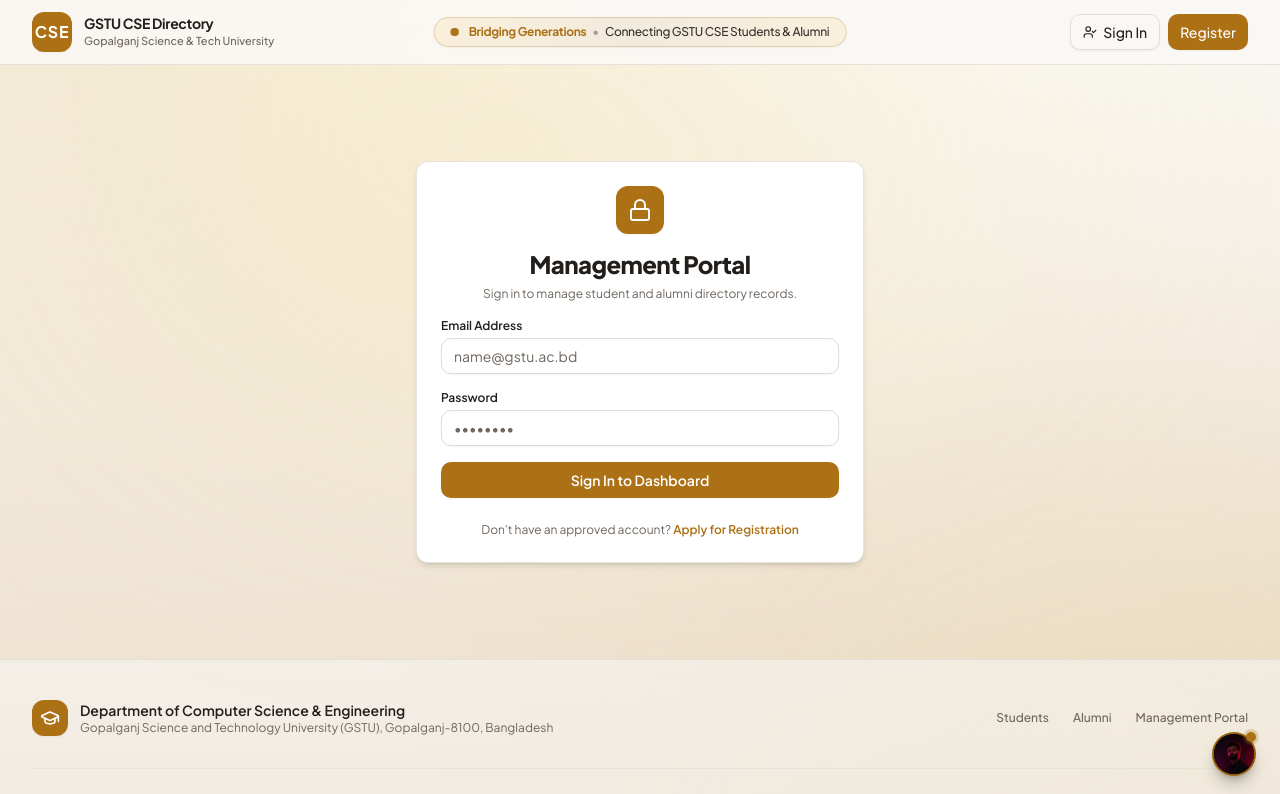
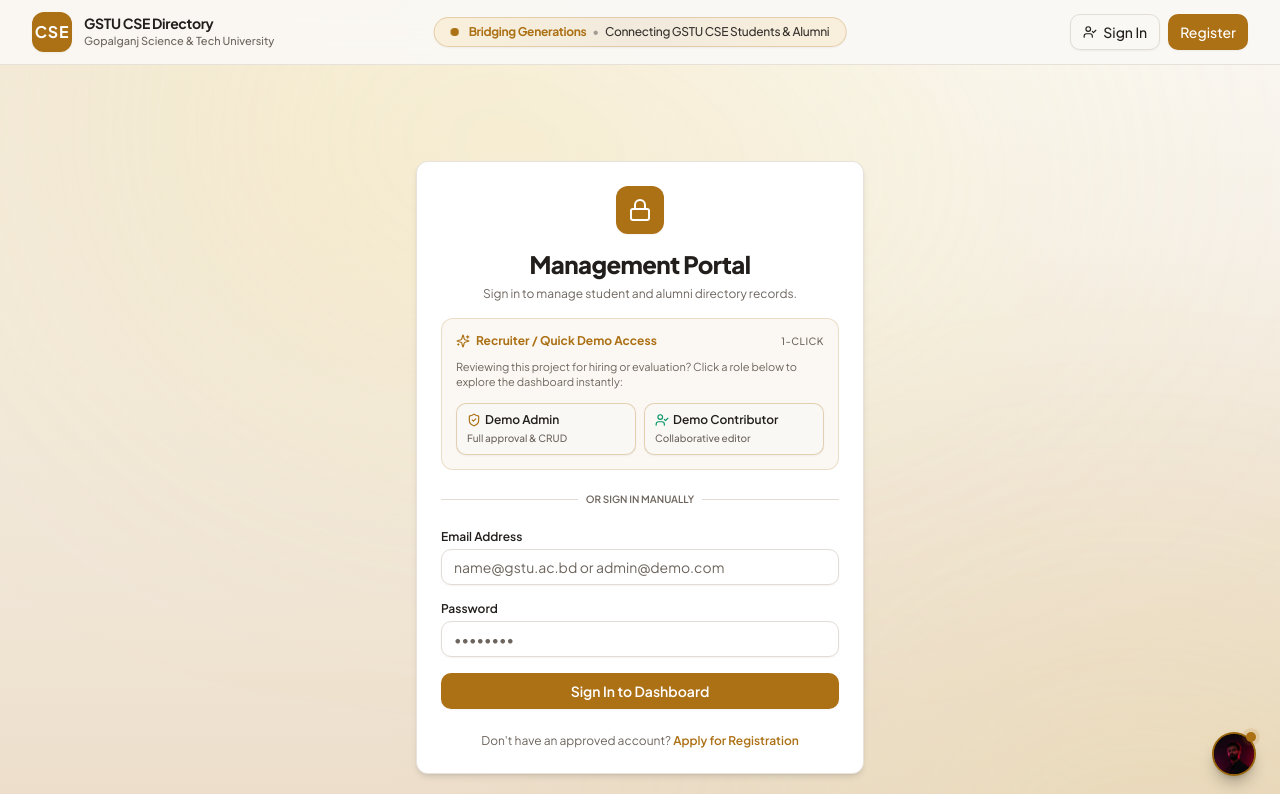
Before and after one commit to mushfiq693-dotcom/CSE-Sync, a Next.js app: page /login in a window 1280 px wide. Shown: the top 794 px of the page. Built offline with nearby package versions, Linux system fonts and the light colour scheme; no server answers.

Commit message:
intern demo

```diff
--- a/src/app/(auth)/login/page.tsx
+++ b/src/app/(auth)/login/page.tsx
@@ -7,21 +7,27 @@ import { Button } from '@/client/components/ui/button';
 import { Input } from '@/client/components/ui/input';
 import { Card, CardContent, CardHeader, CardTitle, CardDescription } from '@/client/components/ui/card';
 import { loginAction } from '@/server/actions/auth.actions';
-import { Loader2, AlertCircle, Clock, Lock } from 'lucide-react';
+import { Loader2, AlertCircle, Clock, Lock, Sparkles, ShieldCheck, UserCheck } from 'lucide-react';
 
 export default function LoginPage() {
   const router = useRouter();
+  const [email, setEmail] = React.useState('');
+  const [password, setPassword] = React.useState('');
   const [isSubmitting, setIsSubmitting] = React.useState(false);
+  const [demoLoadingRole, setDemoLoadingRole] = React.useState<'admin' | 'user' | null>(null);
   const [errorMessage, setErrorMessage] = React.useState<string | null>(null);
   const [isPendingApproval, setIsPendingApproval] = React.useState(false);
 
-  const handleSubmit = async (e: React.FormEvent<HTMLFormElement>) => {
-    e.preventDefault();
+  const executeLogin = async (targetEmail: string, targetPass: string, roleType?: 'admin' | 'user') => {
     setIsSubmitting(true);
+    if (roleType) setDemoLoadingRole(roleType);
     setErrorMessage(null);
     setIsPendingApproval(false);
 
-    const formData = new FormData(e.currentTarget);
+    const formData = new FormData();
+    formData.append('email', targetEmail);
+    formData.append('password', targetPass);
+
     try {
       const result = await loginAction(null, formData);
 
@@ -29,7 +35,7 @@ export default function LoginPage() {
         if (result.isPending) {
           setIsPendingApproval(true);
         } else {
-          setErrorMessage(result.error || 'Invalid credentials.');
+          setErrorMessage(result.error || 'Invalid credentials. Please verify your email and password.');
         }
       } else {
         if (result.role === 'admin') {
@@ -42,7 +48,19 @@ export default function LoginPage() {
       setErrorMessage(err.message || 'An error occurred while logging in.');
     } finally {
       setIsSubmitting(false);
+      setDemoLoadingRole(null);
     }
+  };
+
+  const handleSubmit = async (e: React.FormEvent<HTMLFormElement>) => {
+    e.preventDefault();
+    await executeLogin(email, password);
+  };
+
+  const handleQuickDemo = (demoEmail: string, demoPass: string, role: 'admin' | 'user') => {
+    setEmail(demoEmail);
+    setPassword(demoPass);
+    executeLogin(demoEmail, demoPass, role);
   };
 
   return (
@@ -58,9 +76,69 @@ export default function LoginPage() {
           </CardDescription>
         </CardHeader>
 
-        <CardContent>
+        <CardContent className="space-y-5">
+          {/* Quick Demo Access for Recruiters & Reviewers */}
+          <div className="p-3.5 rounded-xl border border-primary/20 bg-primary/5 dark:bg-primary/10 space-y-2.5">
+            <div className="flex items-center justify-between">
+              <span className="inline-flex items-center gap-1.5 text-xs font-bold text-primary">
+                <Sparkles className="h-3.5 w-3.5" />
+                Recruiter / Quick Demo Access
+              </span>
+              <span className="text-[10px] text-muted-foreground font-medium uppercase tracking-wider">1-Click</span>
+            </div>
+
+            <p className="text-[11px] text-muted-foreground leading-snug">
+              Reviewing this project for hiring or evaluation? Click a role below to explore the dashboard instantly:
+            </p>
+
+            <div className="grid grid-cols-2 gap-2 pt-1">
+              <Button
+                type="button"
+                variant="outline"
+                size="sm"
+                disabled={isSubmitting}
+                onClick={() => handleQuickDemo('admin@demo.com', 'demo123456', 'admin')}
+                className="h-auto py-2 px-2.5 flex flex-col items-start gap-0.5 border-primary/30 hover:border-primary hover:bg-primary/10 text-left"
+              >
+                <div className="flex items-center gap-1 text-xs font-semibold text-foreground">
+                  <ShieldCheck className="h-3.5 w-3.5 text-primary" />
+                  {demoLoadingRole === 'admin' ? (
+                    <Loader2 className="h-3 w-3 animate-spin" />
+                  ) : (
+                    'Demo Admin'
+                  )}
+                </div>
+                <span className="text-[10px] text-muted-foreground">Full approval & CRUD</span>
+              </Button>
+
+              <Button
+                type="button"
+                variant="outline"
+                size="sm"
+                disabled={isSubmitting}
+                onClick={() => handleQuickDemo('user@demo.com', 'demo123456', 'user')}
+                className="h-auto py-2 px-2.5 flex flex-col items-start gap-0.5 border-primary/30 hover:border-primary hover:bg-primary/10 text-left"
+              >
+                <div className="flex items-center gap-1 text-xs font-semibold text-foreground">
+                  <UserCheck className="h-3.5 w-3.5 text-emerald-600 dark:text-emerald-400" />
+                  {demoLoadingRole === 'user' ? (
+                    <Loader2 className="h-3 w-3 animate-spin" />
+                  ) : (
+                    'Demo Contributor'
+                  )}
+                </div>
+                <span className="text-[10px] text-muted-foreground">Collaborative editor</span>
+              </Button>
+            </div>
+          </div>
+
+          <div className="relative flex py-0.5 items-center">
+            <div className="flex-grow border-t border-border"></div>
+            <span className="flex-shrink mx-2 text-[10px] uppercase font-semibold text-muted-foreground">Or sign in manually</span>
+            <div className="flex-grow border-t border-border"></div>
+          </div>
+
           <form onSubmit={handleSubmit} className="space-y-4">
-
             {/* Pending Approval Feedback Alert */}
             {isPendingApproval && (
               <div className="p-4 bg-amber-50 dark:bg-amber-950/40 border border-amber-200 dark:border-amber-800 rounded-xl flex items-start gap-3 text-amber-900 dark:text-amber-200">
@@ -91,7 +169,9 @@ export default function LoginPage() {
               <Input
                 type="email"
                 name="email"
-                placeholder="name@gstu.ac.bd"
+                value={email}
+                onChange={(e) => setEmail(e.target.value)}
+                placeholder="name@gstu.ac.bd or admin@demo.com"
                 required
                 autoComplete="email"
               />
@@ -104,6 +184,8 @@ export default function LoginPage() {
               <Input
                 type="password"
                 name="password"
+                value={password}
+                onChange={(e) => setPassword(e.target.value)}
                 placeholder="••••••••"
                 required
                 autoComplete="current-password"
@@ -111,7 +193,7 @@ export default function LoginPage() {
             </div>
 
             <Button type="submit" disabled={isSubmitting} className="w-full font-semibold shadow-sm">
-              {isSubmitting ? (
+              {isSubmitting && !demoLoadingRole ? (
                 <span className="inline-flex items-center gap-2">
                   <Loader2 className="h-4 w-4 animate-spin" />
                   Verifying Credentials...
```
